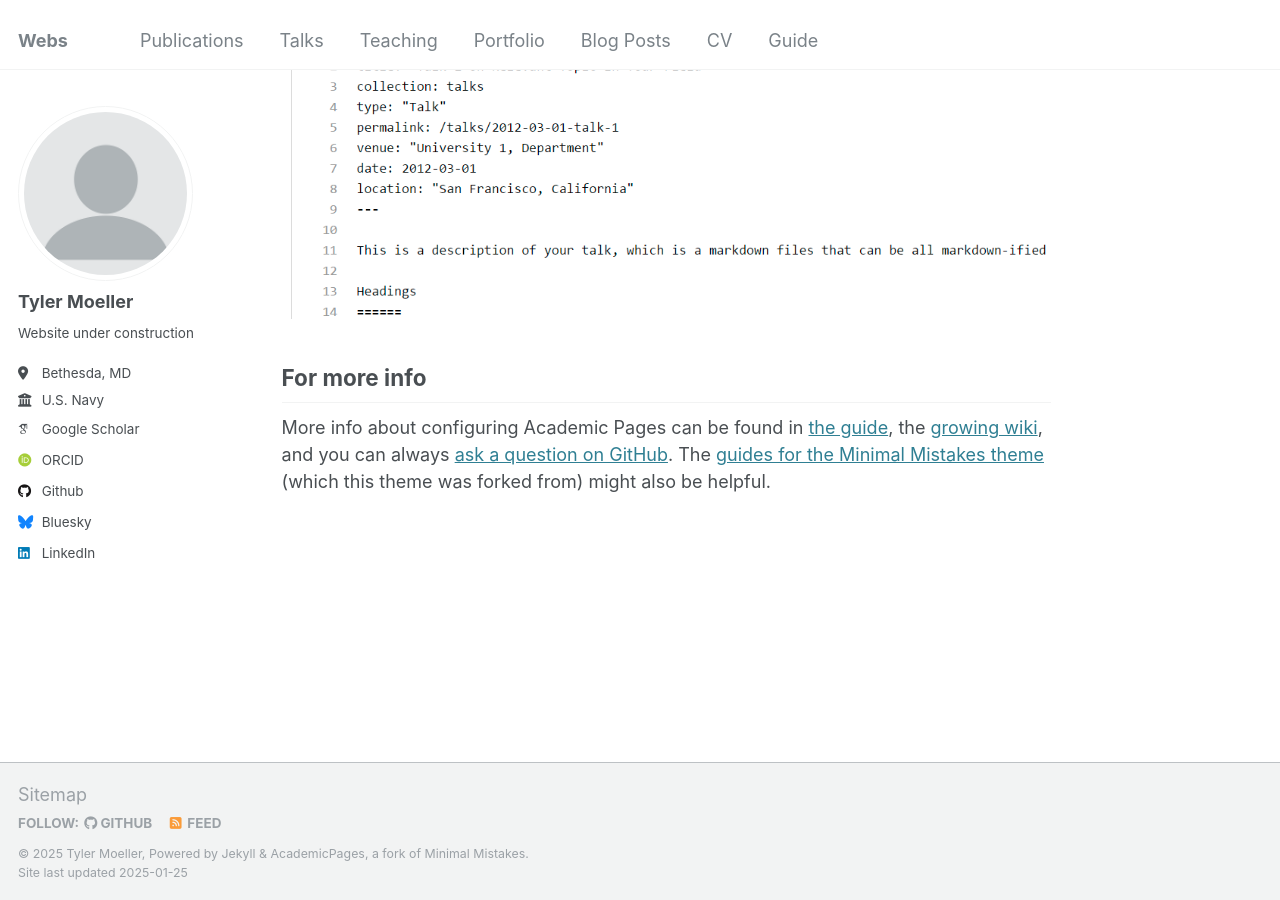
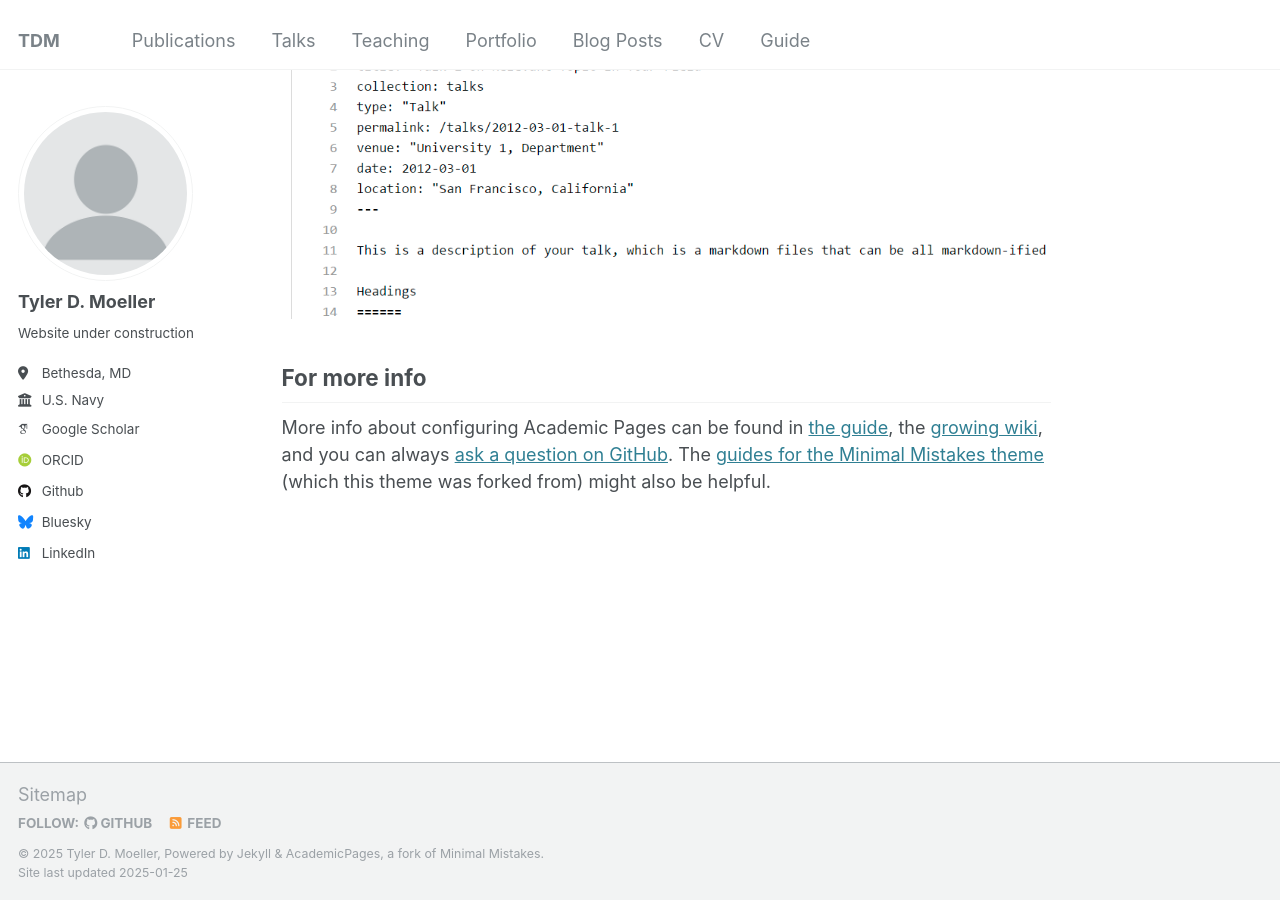
Before and after one commit to tymoeller/tymoeller.github.io, a Jekyll site: the page built from _pages/about.md, in a window 1280 px wide and 900 px high, scrolled down 2643 px. Built offline with Jekyll 4.4.1, drawn with Linux system fonts in a browser that asks for light colours; some web fonts are replaced.

Commit message:
Update _config.yml

```diff
--- a/_config.yml
+++ b/_config.yml
@@ -8,11 +8,11 @@
 
 # Basic Site Settings
 locale                   : "en-US"
-title                    : "Webs"
+title                    : "TDM"
 title_separator          : "-"
-name                     : &name "Tyler Moeller"
-description              : &description "Website for Tyler Moeller"
-url                      : https://academicpages.github.io # the base hostname & protocol for your site e.g. "https://[your GitHub username].github.io"
+name                     : &name "Tyler D. Moeller"
+description              : &description "Website for Tyler D. Moeller"
+url                      : https://tymoeller.github.io # the base hostname & protocol for your site e.g. "https://[your GitHub username].github.io"
 baseurl                  : "" # the subpath of your site, e.g. "/blog"
 repository               : "tymoeller/tymoeller.github.io"
 
@@ -22,7 +22,7 @@ repository               : "tymoeller/tymoeller.github.io"
 author:
   # Biographic information
   avatar           : "profile.png"
-  name             : "Tyler Moeller"
+  name             : "Tyler D. Moeller"
   pronouns         : # example: "she/her"
   bio              : "Website under construction"
   location         : "Bethesda, MD"
```
